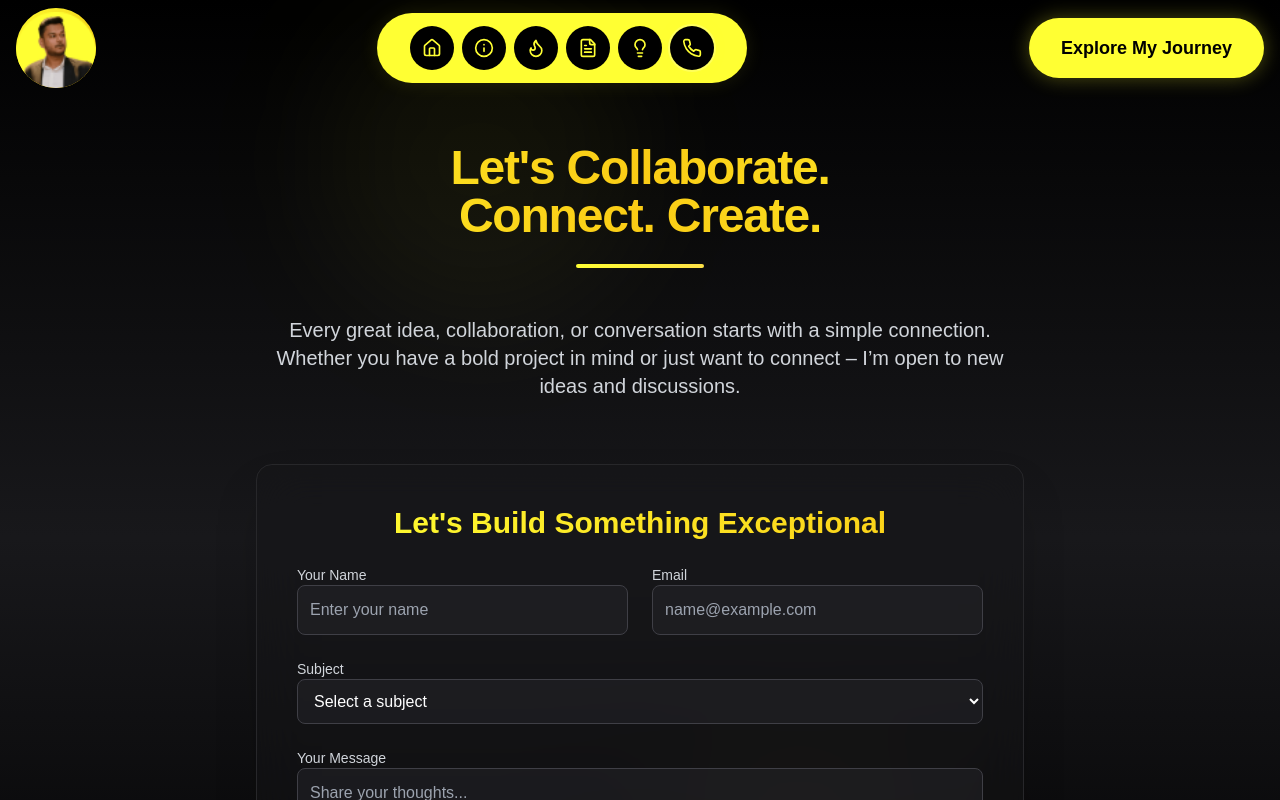
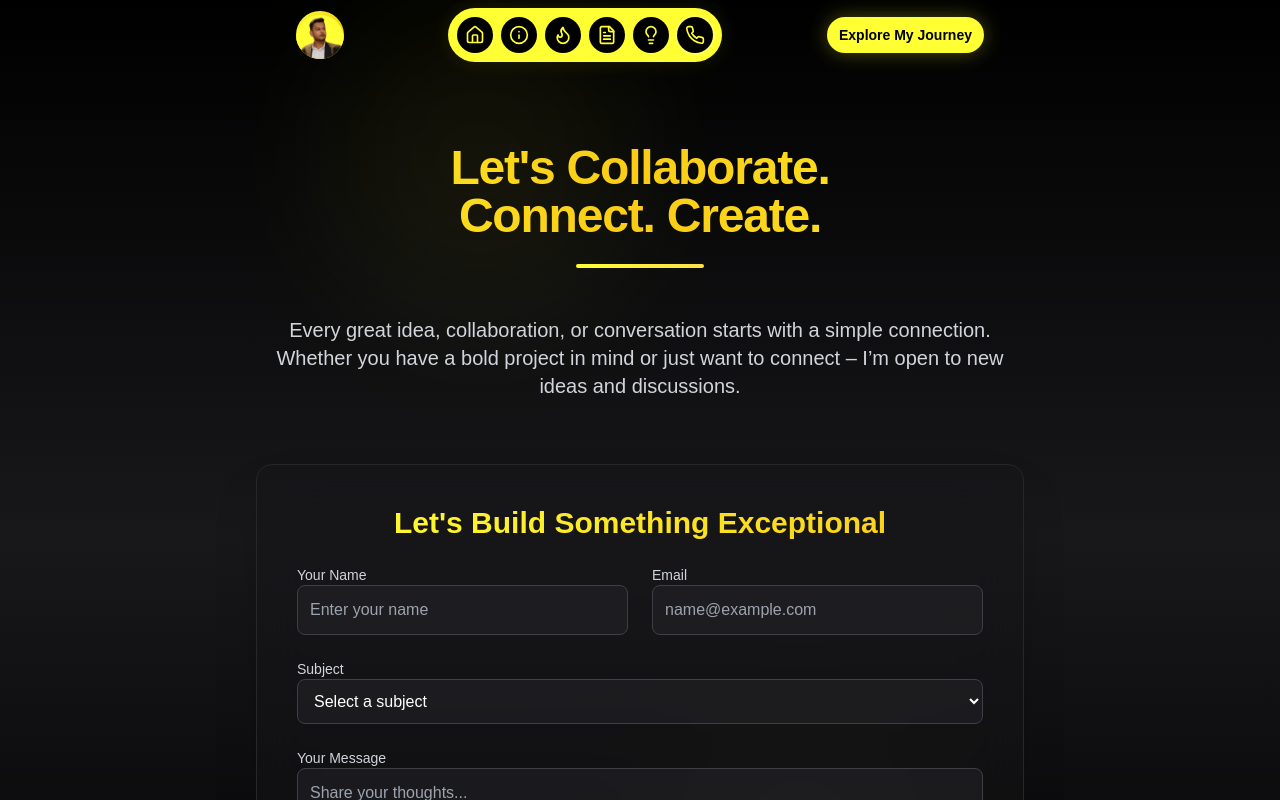
Before and after one commit to hexylon-dev/poojankhamarwebpage, a React (Create React App) app: page /contact in a window 1280 px wide. Shown: the top 800 px of the page. Built offline with nearby package versions, Linux system fonts and the light colour scheme.

Commit message:
responsive design fixed

```diff
--- a/src/components/Headers.jsx
+++ b/src/components/Headers.jsx
@@ -78,19 +78,19 @@ export function Headers() {
 
     return (
         <header className="fixed left-1/2 -translate-x-1/2 z-50 w-full  py-2">
-            <div className="max-w-[1800px] mx-auto">
+            <div className="max-w-[720px] mx-auto">
 
                 <div className="flex items-center justify-between px-4">
                     {/* Profile picture on the left - now clickable */}
                     <div
                         onClick={handleProfileClick}
-                        className="w-12 h-12 sm:w-16 sm:h-16 md:w-20 md:h-20 rounded-full bg-gradient-to-br from-[#ffff33] to-yellow-500 overflow-hidden hover-scale relative group cursor-pointer transition-all duration-300 hover:shadow-[0_0_20px_rgba(255,255,51,0.5)]"
+                        className="w-12 h-12 sm:w-16 sm:h-16 md:w-12 md:h-12 rounded-full bg-gradient-to-br from-[#ffff33] to-yellow-500 overflow-hidden hover-scale relative group cursor-pointer transition-all duration-300 hover:shadow-[0_0_20px_rgba(255,255,51,0.5)]"
                     >
                         <div className="absolute inset-0 bg-gradient-to-br from-[#ffff33]/50 to-yellow-500/50 blur-xl group-hover:blur-2xl transition-all duration-300"></div>
                         <img
                             src={pic || "/placeholder.svg"}
                             alt="Profile"
-                            className="object-cover w-full h-full relative z-10 transform group-hover:scale-110 transition-transform duration-500 mt-1"
+                            className="object-cover w-full h-58 relative z-10 transform group-hover:scale-110 transition-transform duration-500 mt-1"
                         />
                         <div className="absolute inset-0 bg-gradient-to-t from-black/50 to-transparent opacity-0 group-hover:opacity-100 transition-opacity duration-300"></div>
                     </div>
@@ -114,7 +114,7 @@ export function Headers() {
                     {/* Navigation menu in center with background - visible on tablet and desktop */}
                     {!isMobile && (
                         <nav className="mx-4 flex-1 max-w-2xl flex items-center justify-center">
-                            <div className="flex items-center gap-1 sm:gap-2 bg-[#ffff33] backdrop-blur-xl rounded-full px-2 sm:px-4 py-1 sm:py-2 md:px-8 md:py-3 border border-[#ffff33]/20 shadow-[0_0_20px_rgba(255,255,51,0.1)]">
+                            <div className="flex items-center gap-1 sm:gap-2 bg-[#ffff33] backdrop-blur-xl rounded-full px-2  py-2  border border-[#ffff33]/20 shadow-[0_0_20px_rgba(255,255,51,0.1)]">
                                 {navItems.map((item, index) => {
                                     const Icon = item.icon
                                     const isActive = pathname === item.path
@@ -124,7 +124,7 @@ export function Headers() {
                                             key={index}
                                             to={item.path}
                                             className={cn(
-                                                "p-1 sm:p-2 md:p-3 bg-black rounded-full transition-all duration-300 nav-icon group relative overflow-hidden hover:shadow-[0_0_10px_rgba(255,255,51,0.5)]",
+                                                "p-1 sm:p-2 md:p-2 bg-black rounded-full transition-all duration-300 nav-icon group relative overflow-hidden hover:shadow-[0_0_10px_rgba(255,255,51,0.5)]",
                                                 isActive ? "ring-2 ring-white/20 shadow-[0_0_10px_rgba(255,255,51,0.8)]" : "",
                                             )}
                                             aria-label={item.label}
@@ -143,9 +143,9 @@ export function Headers() {
                     {!isMobile && (
                         <button
                             onClick={handleExploreClick}
-                            className="flex items-center justify-center bg-[#ffff33] text-black px-4 py-2 sm:px-6 sm:py-3 md:px-8 md:py-4 rounded-full hover:bg-[#ffff44] transition-all hover:scale-105 font-bold relative group overflow-hidden shadow-[0_0_20px_rgba(255,255,51,0.3)]"
+                            className="flex items-center justify-center bg-[#ffff33] text-black px-1 py-2 rounded-full hover:bg-[#ffff44] transition-all hover:scale-105 font-bold relative group overflow-hidden shadow-[0_0_20px_rgba(255,255,51,0.3)]"
                         >
-                            <span className="relative z-10 text-xs sm:text-sm md:text-base lg:text-lg whitespace-nowrap">
+                            <span className="relative z-10 text-xs sm:text-sm md:text-base lg:text-sm whitespace-nowrap px-2">
                                 {isTablet ? "Journey" : "Explore My Journey"}
                             </span>
                             <div className="absolute inset-0 bg-gradient-to-r from-[#ffff33]/0 via-[#ffff33]/30 to-[#ffff33]/0 translate-x-[-100%] group-hover:translate-x-[100%] transition-transform duration-1000"></div>
@@ -179,7 +179,7 @@ export function Headers() {
                             <X className="w-5 h-5" />
                         </button>
 
-                        <div className="flex flex-col items-start space-y-4 pt-16 bg-black">
+                        <div className="flex flex-col items-start space-y-4 pt-16 bg-black pb-12 ">
                             {navItems.map((item, index) => {
                                 const Icon = item.icon
                                 const isActive = pathname === item.path
--- a/src/components/home/ReadyToShapFuture.jsx
+++ b/src/components/home/ReadyToShapFuture.jsx
@@ -1,4 +1,4 @@
-import { useEffect, useState , useRef } from "react"
+import { useEffect, useState, useRef } from "react"
 import { motion } from "framer-motion"
 import { useNavigate } from "react-router-dom"
 
@@ -117,11 +117,11 @@ const ReadyShapeFuture = () => {
               >
                 <path strokeLinecap="round" strokeLinejoin="round" strokeWidth={2} d="M14 5l7 7m0 0l-7 7m7-7H3" />
               </svg>
-            </span> */}
+            </span>
             {/* <div className="absolute inset-0 bg-gradient-to-r from-transparent via-white/20 to-transparent translate-x-[-100%] group-hover:translate-x-[100%] transition-transform duration-700"> */}
 
 
-              Contact Me Directly
+            Contact Me Directly
 
             {/* </div> */}
           </motion.button>
--- a/src/pages/PoojanSir/About.jsx
+++ b/src/pages/PoojanSir/About.jsx
@@ -73,8 +73,8 @@ export default function About() {
         <div className="w-full max-w-7xl mx-auto px-4 py-8 sm:py-12 md:py-16 lg:py-20">
 
           {/* Header Section */}
-          <div className="mt-16 sm:mt-24 md:mt-32 text-center">
-            <h1 className="text-3xl sm:text-4xl md:text-5xl lg:text-5xl font-bold text-[#ffff33] mb-4 sm:mb-6 md:mb-8 leading-tight">
+          <div className="mt-10 sm:mt-24 md:mt-18 text-center">
+            <h1 className="text-4xl  md:text-5xl lg:text-5xl font-bold text-[#ffff33] mb-4 sm:mb-6 md:mb-8 leading-tight">
               Poojan Khamar: Bold Ideas, Fearless Innovations & Leadership
             </h1>
             <div className="w-16 sm:w-20 md:w-24 h-1 bg-[#ffff33] mx-auto mb-6 sm:mb-8"></div>
--- a/src/pages/PoojanSir/JourneyPage.jsx
+++ b/src/pages/PoojanSir/JourneyPage.jsx
@@ -49,7 +49,7 @@ const JourneyPage = () => {
           transition={{ duration: 0.9, ease: "easeOut" }}
           className="text-6xl md:text-7xl font-bold text-transparent bg-clip-text bg-gradient-to-r from-[#ffff33] via-yellow-200 to-yellow-300 mb-30 tracking-tight"
         >
-          Explore My Journey
+          Explore My Jouey
         </motion.h1>
 
         <div className="flex flex-col md:flex-row gap-16 items-start">
```
Also changed, not shown: src/components/home/HeroSection.jsx (+11 -15 lines).
